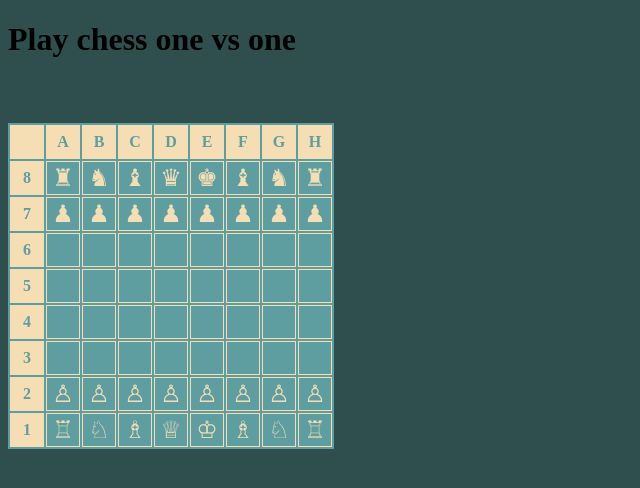
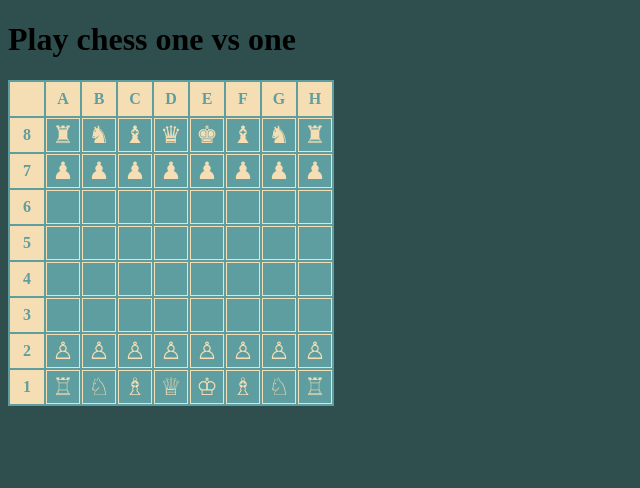
Before and after one commit to rolbra/webChess, an Angular app: page / in a window 1280 px wide. Shown: the top 488 px of the page, without its empty margins (0-640 px from the left). Built offline with nearby package versions, Linux system fonts and the light colour scheme; no server answers.

Commit message:
clean ui

```diff
--- a/src/app/app.component.html
+++ b/src/app/app.component.html
@@ -1,10 +1,6 @@
 <main class="main">
   <div class="content">
     <h1>Play chess one vs one</h1>
-
-    <pre>
-      {{products}}
-    </pre>
 
     <table class="board">
       <tr>
```
